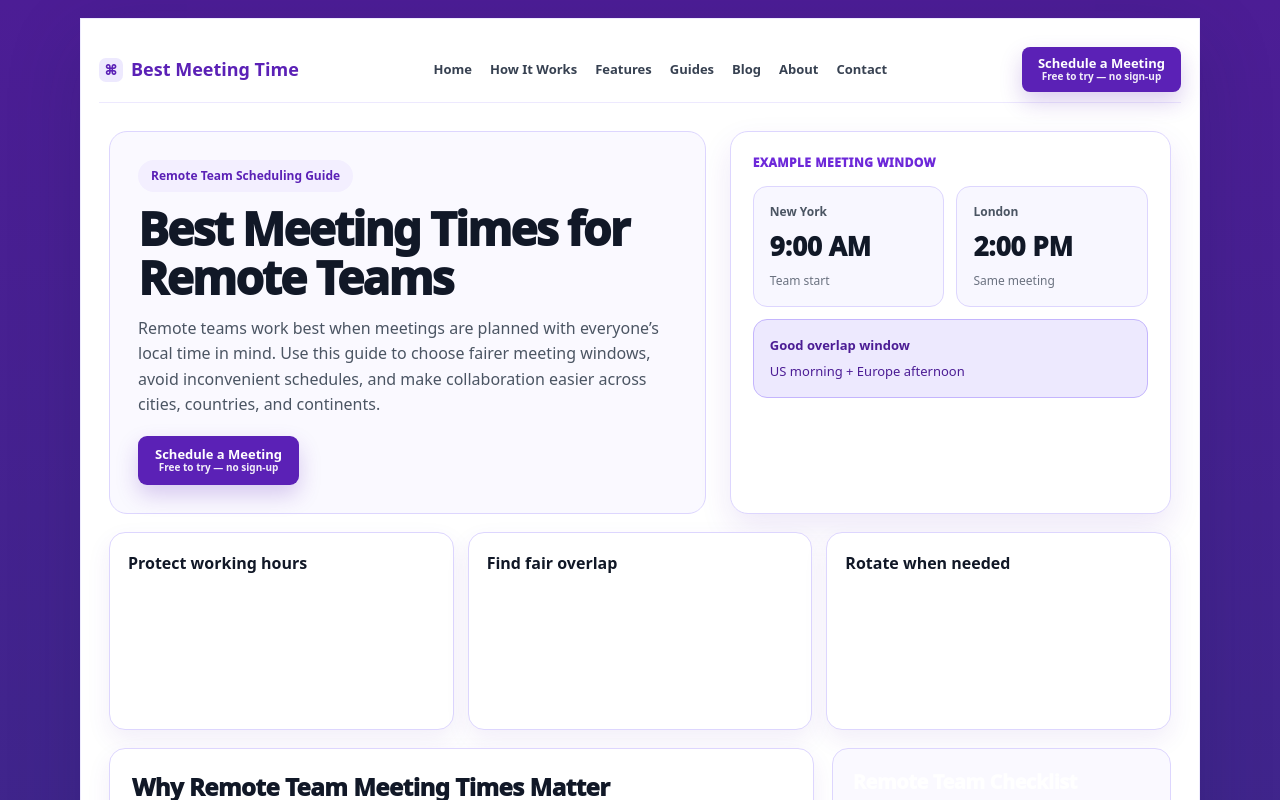
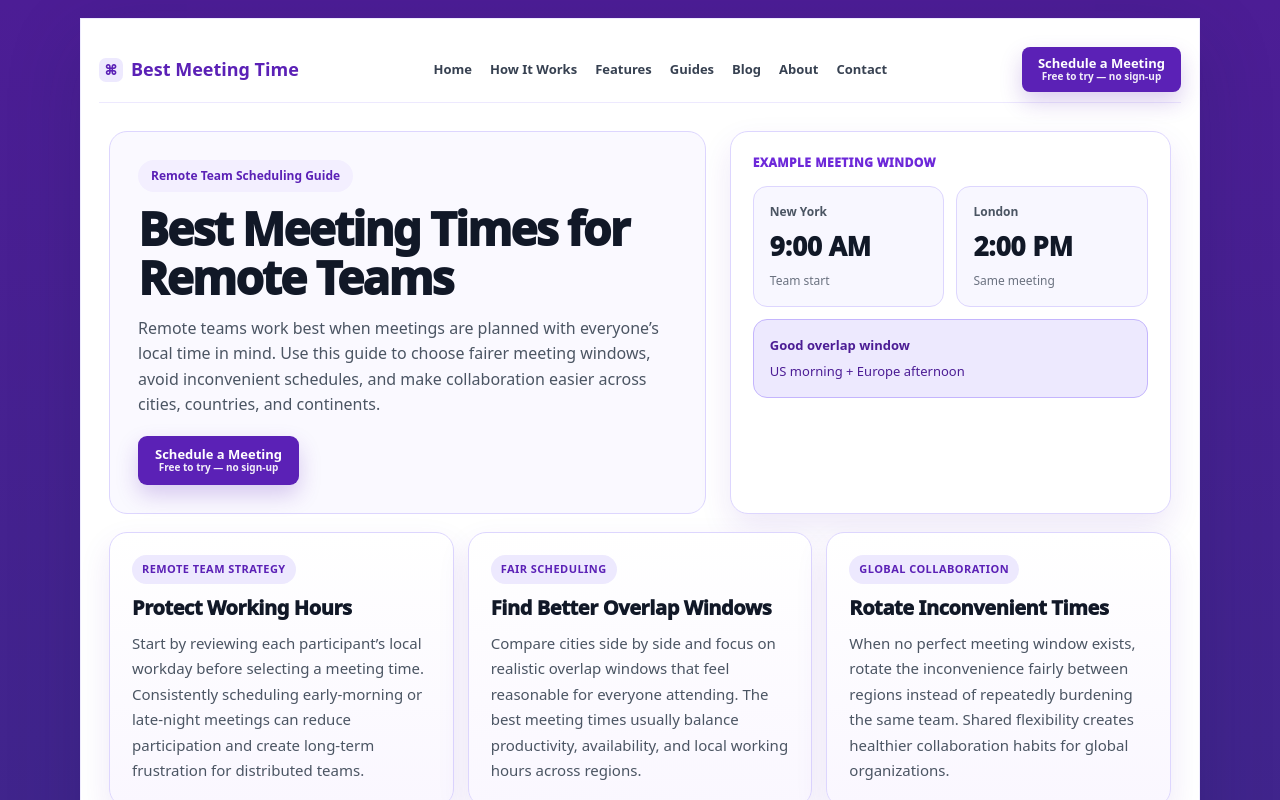
Before and after one commit to techtalk1282/Best-Meeting-Time, a Next.js app: page /best-meeting-times-remote-teams in a window 1280 px wide. Shown: the top 800 px of the page. Built offline with nearby package versions, Linux system fonts and the light colour scheme.

Commit message:
Improve remote team summary cards layout and readability

```diff
--- a/app/best-meeting-times-remote-teams/page.tsx
+++ b/app/best-meeting-times-remote-teams/page.tsx
@@ -95,29 +95,41 @@ export default function BestMeetingTimesRemoteTeamsPage() {
 
        <section style={summaryGrid}>
   <div style={summaryCard}>
-            <strong>Protect working hours</strong>
-            <p>
-              Start by checking each person’s local workday before choosing a
-              meeting time. This helps remote teams avoid repeated early-morning,
-              late-night, or after-hours calls.
+    <span style={summaryTag}>Remote Team Strategy</span>
+
+    <h2 style={summaryTitle}>Protect Working Hours</h2>
+
+    <p style={summaryText}>
+      Start by reviewing each participant’s local workday before selecting
+      a meeting time. Consistently scheduling early-morning or late-night
+      meetings can reduce participation and create long-term frustration
+      for distributed teams.
     </p>
   </div>
 
   <div style={summaryCard}>
-            <strong>Find fair overlap</strong>
-            <p>
-              Compare cities side by side and look for a realistic window that
-              works for most attendees. The best meeting time should feel
-              reasonable in every location.
+    <span style={summaryTag}>Fair Scheduling</span>
+
+    <h2 style={summaryTitle}>Find Better Overlap Windows</h2>
+
+    <p style={summaryText}>
+      Compare cities side by side and focus on realistic overlap windows
+      that feel reasonable for everyone attending. The best meeting times
+      usually balance productivity, availability, and local working hours
+      across regions.
     </p>
   </div>
 
   <div style={summaryCard}>
-            <strong>Rotate when needed</strong>
-            <p>
-              If no perfect meeting window exists, rotate the inconvenience
-              instead of asking the same region to adjust every time. Fair
-              rotation builds better global team habits.
+    <span style={summaryTag}>Global Collaboration</span>
+
+    <h2 style={summaryTitle}>Rotate Inconvenient Times</h2>
+
+    <p style={summaryText}>
+      When no perfect meeting window exists, rotate the inconvenience
+      fairly between regions instead of repeatedly burdening the same
+      team. Shared flexibility creates healthier collaboration habits
+      for global organizations.
     </p>
   </div>
 </section>
@@ -456,11 +468,44 @@ const summaryGrid = {
 };
 
 const summaryCard = {
-  background: "#ffffff",
+  background: "linear-gradient(180deg, #ffffff 0%, #faf7ff 100%)",
   border: "1px solid #ddd6fe",
-  borderRadius: "16px",
-  padding: "18px",
-  boxShadow: "0 10px 25px rgba(91,33,182,0.08)",
+  borderRadius: "18px",
+  padding: "22px",
+  boxShadow: "0 14px 32px rgba(91,33,182,0.10)",
+  display: "grid",
+  gap: "12px",
+  alignContent: "start",
+  minHeight: "220px",
+};
+
+const summaryTitle = {
+  color: "#111827",
+  fontSize: "20px",
+  fontWeight: 950,
+  lineHeight: "1.15",
+  margin: 0,
+};
+
+const summaryText = {
+  color: "#4b5563",
+  fontSize: "15px",
+  lineHeight: "1.7",
+  margin: 0,
+};
+
+const summaryTag = {
+  display: "inline-flex",
+  alignItems: "center",
+  width: "fit-content",
+  padding: "6px 10px",
+  borderRadius: "999px",
+  background: "#ede9fe",
+  color: "#5b21b6",
+  fontSize: "11px",
+  fontWeight: 900,
+  textTransform: "uppercase" as const,
+  letterSpacing: "0.04em",
 };
 
 
```
Lines whose indentation alone changed are shown as unchanged.
